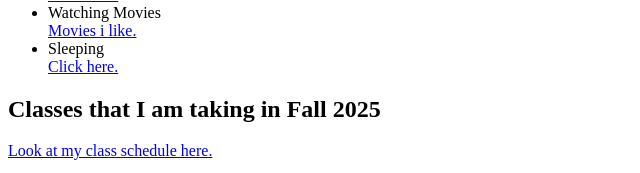
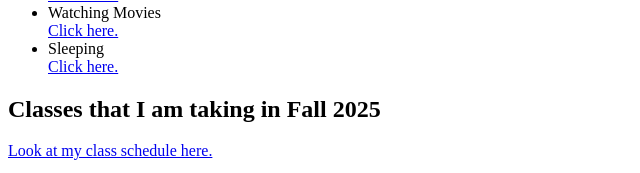
Before and after one commit to jdw13-gif/mywebpage, a plain HTML site: page index.html in a window 1280 px wide. Shown: the part 314-487 px from the top of the page, 0-640 px from the left. Drawn offline with Linux system fonts and the light colour scheme.

Commit message:
Update index.html

```diff
--- a/index.html
+++ b/index.html
@@ -21,7 +21,7 @@
   <li>Watching Soccer</li>
   <a href="WatchSoccer.html">Click here.</a>
   <li>Watching Movies</li>
-  <a href="Movies.html">Movies i like.</a>
+  <a href="Movies.html">Click here.</a>
   <li>Sleeping</li>
   <a href="Sleeping.html">Click here.</a>
   </ul>
```
